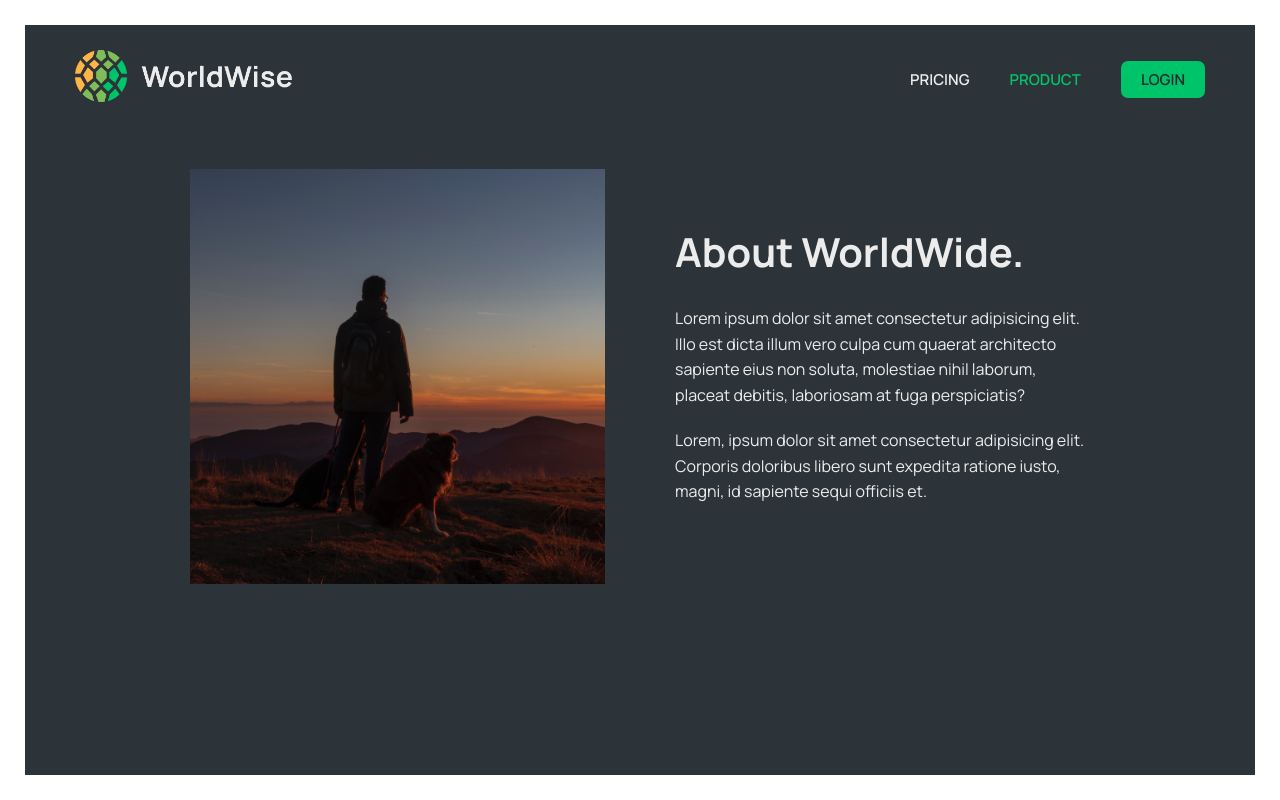
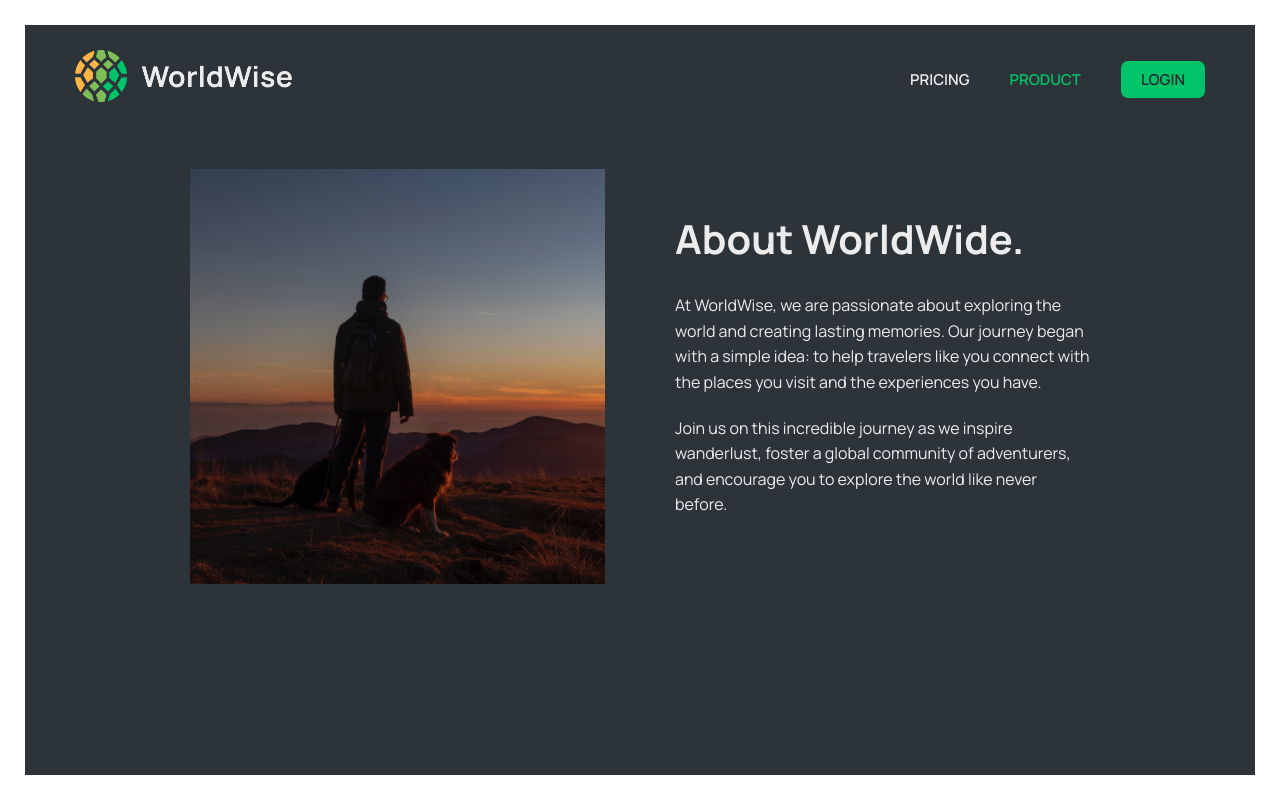
Before and after one commit to SuperUser-Gump/WorldWise, a React (Vite) app: page /product in a window 1280 px wide. Built offline with nearby package versions, Linux system fonts and the light colour scheme; data requests are answered from the project's data file.

Commit message:
feat: Replace Lorem Ipsum content with meaningful content
- Replaced placeholder Lorem Ipsum content with meaningful and contextually relevant content across all pages.

```diff
--- a/src/pages/Pricing.jsx
+++ b/src/pages/Pricing.jsx
@@ -14,9 +14,8 @@ export default function Product() {
             Just $9/month.
           </h2>
           <p>
-            Lorem ipsum dolor, sit amet consectetur adipisicing elit. Vitae vel
-            labore mollitia iusto. Recusandae quos provident, laboriosam fugit
-            voluptatem iste.
+            Perfect for occasional travelers who want to keep track of their
+            adventures.
           </p>
         </div>
         <img src="img-2.jpg" alt="overview of a large city with skyscrapers" />
--- a/src/pages/Product.jsx
+++ b/src/pages/Product.jsx
@@ -13,15 +13,15 @@ export default function Product() {
         <div>
           <h2>About WorldWide.</h2>
           <p>
-            Lorem ipsum dolor sit amet consectetur adipisicing elit. Illo est
-            dicta illum vero culpa cum quaerat architecto sapiente eius non
-            soluta, molestiae nihil laborum, placeat debitis, laboriosam at fuga
-            perspiciatis?
+            At WorldWise, we are passionate about exploring the world and
+            creating lasting memories. Our journey began with a simple idea: to
+            help travelers like you connect with the places you visit and the
+            experiences you have.
           </p>
           <p>
-            Lorem, ipsum dolor sit amet consectetur adipisicing elit. Corporis
-            doloribus libero sunt expedita ratione iusto, magni, id sapiente
-            sequi officiis et.
+            Join us on this incredible journey as we inspire wanderlust, foster
+            a global community of adventurers, and encourage you to explore the
+            world like never before.
           </p>
         </div>
       </section>
```
